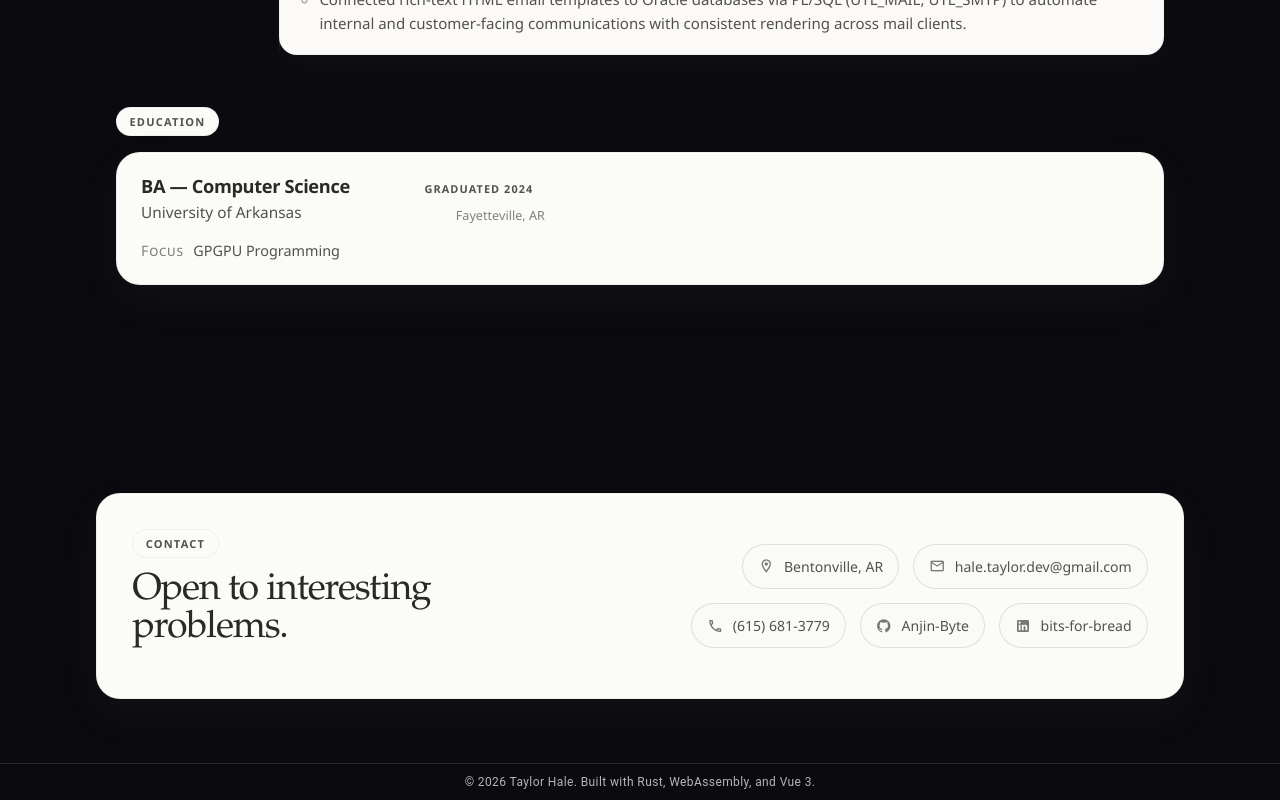
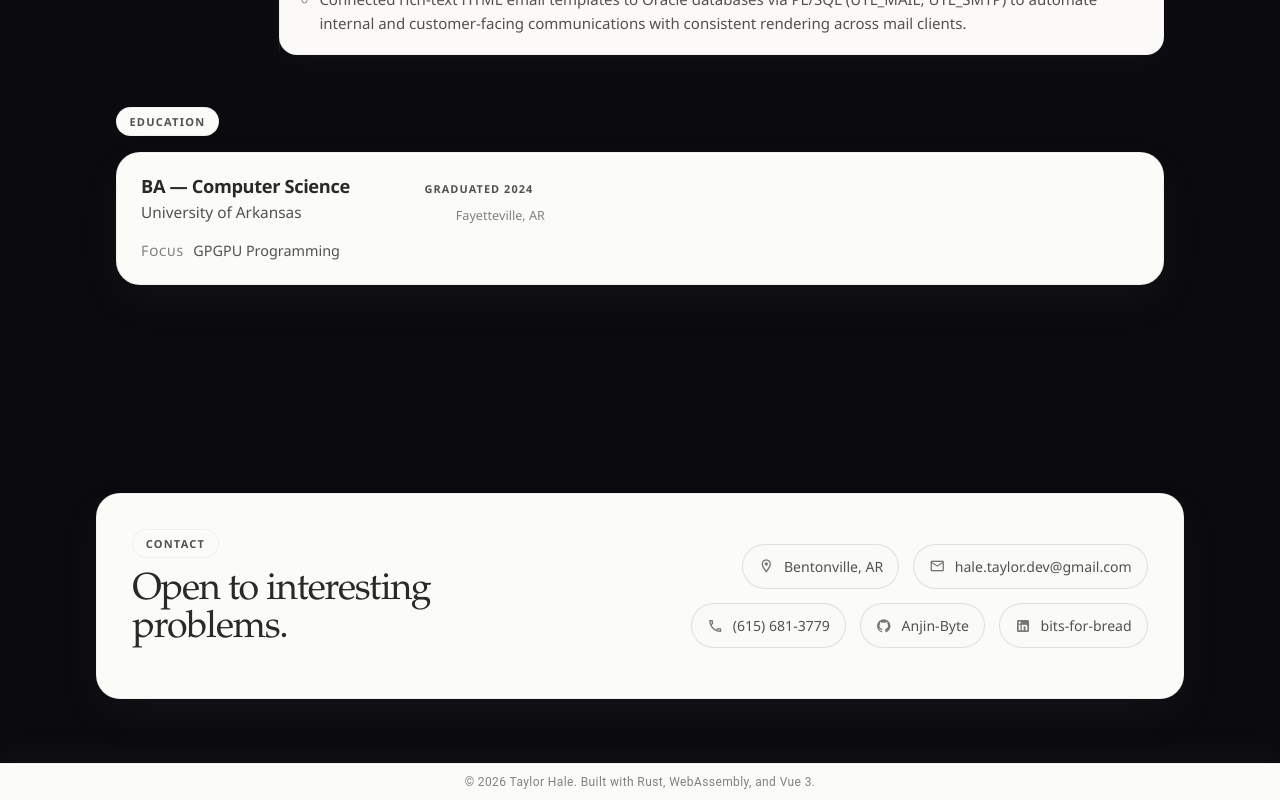
Before and after one commit to Anjin-Byte/Anjin-Byte.github.io, a Vue app in the folder app/: page / in a window 1280 px wide. Shown: the part 3884-4684 px from the top of the page. Built offline with nearby package versions, Linux system fonts and the light colour scheme.

Commit message:
added theming to footer

```diff
--- a/app/src/App.vue
+++ b/app/src/App.vue
@@ -66,6 +66,28 @@ a {
   -webkit-backdrop-filter: blur(14px) saturate(1.08);
   border-bottom: 1px solid color-mix(in oklab, var(--theme-grid-border) 68%, white 12%) !important;
   box-shadow: inset 0 1px 0 rgba(255, 255, 255, 0.08);
+}
+
+/* App footer: mirror the header treatment with a top border instead of a
+   bottom one.  Without these overrides Vuetify resolves `color="background"`
+   using its own (unconfigured, dark-by-default) theme — so the footer used
+   to stay dark even in our light mode. */
+.v-footer.bg-background {
+  background-color: color-mix(in oklab, var(--theme-surface) 84%, transparent) !important;
+  backdrop-filter: blur(14px) saturate(1.08);
+  -webkit-backdrop-filter: blur(14px) saturate(1.08);
+  border-top: 1px solid color-mix(in oklab, var(--theme-grid-border) 68%, white 12%) !important;
+  box-shadow: inset 0 1px 0 rgba(255, 255, 255, 0.08);
+  color: var(--theme-text-tertiary) !important;
+}
+
+/* Vuetify's `.text-medium-emphasis` utility applies its own `!important`
+   color referencing an unconfigured `--v-theme-on-surface` — which in our
+   setup resolves to the default Vuetify palette, not ours.  Rebind it for
+   text inside the footer so the copyright line follows the current theme. */
+.v-footer.bg-background .text-medium-emphasis {
+  color: var(--theme-text-tertiary) !important;
+  opacity: 1;
 }
 
 .glass-panel {
@@ -157,6 +179,14 @@ html[data-theme-mode="light"] .v-app-bar.bg-background {
     0 10px 30px rgba(120, 112, 98, 0.08);
 }
 
+html[data-theme-mode="light"] .v-footer.bg-background {
+  background-color: color-mix(in oklab, var(--theme-surface) 94%, white 6%) !important;
+  border-top-color: color-mix(in oklab, var(--theme-grid-major) 42%, white 46%) !important;
+  box-shadow:
+    inset 0 1px 0 rgba(255, 255, 255, 0.78),
+    0 -10px 30px rgba(120, 112, 98, 0.08);
+}
+
 html[data-theme-mode="light"] .glass-panel {
   background: color-mix(in oklab, var(--theme-surface) 93%, white 7%);
   border-color: color-mix(in oklab, var(--theme-grid-major) 38%, white 42%);
```
